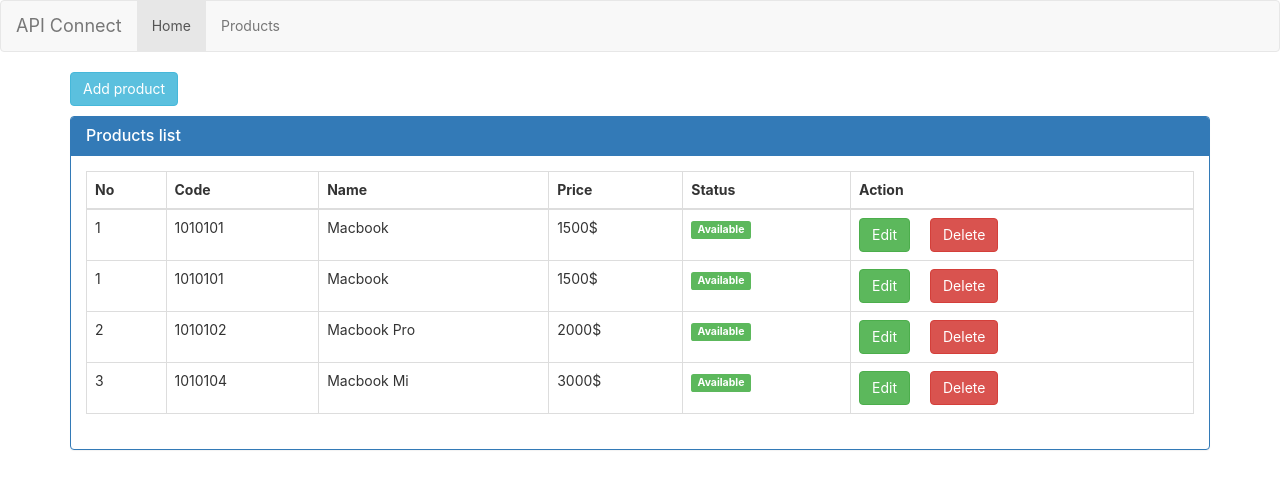
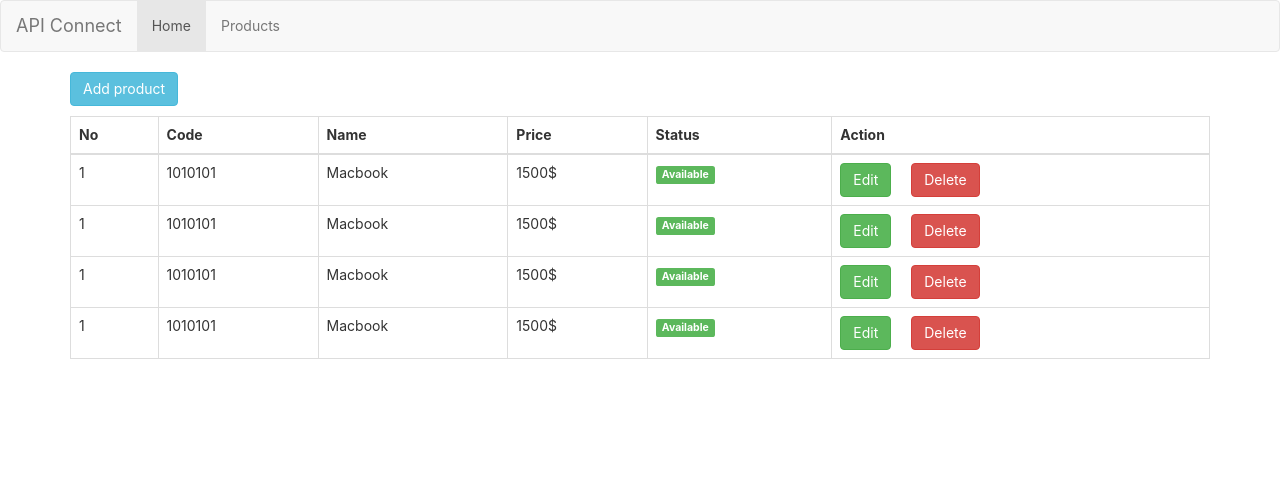
Before and after one commit to kido-project/training-react-connect-api, a React (Create React App) app: page /products in a window 1280 px wide. Shown: the top 488 px of the page. Built offline with nearby package versions, Linux system fonts and the light colour scheme.

Commit message:
Create components

```diff
--- a/src/App.js
+++ b/src/App.js
@@ -1,92 +1,18 @@
 import React, { Component } from 'react';
 import './App.css';
+import Menu from './components/Menu/Menu';
+import Products from './components/Products/Products';
 
 class App extends Component  {
   render() {
     return (
         <div>
-            <div className="navbar navbar-default">
-                <a className="navbar-brand" href="google.com">API Connect</a>
-                <ul className="nav navbar-nav">
-                <li className="active">
-                    <a href="google.com">Home</a>
-                </li>
-                <li>
-                    <a href="google.com">Products</a>
-                </li>
-                </ul>
-            </div>
+            <Menu/>
             <div className="container">
                 <div className="row">
                     <div className="col-xs-12 col-sm-12 col-md-12 col-lg-12">
                     <button type="button" className="btn btn-info mb-10">Add product</button>
-                    <div className="panel panel-primary">
-                        <div className="panel-heading">
-                        <h3 className="panel-title">Products list</h3>
-                        </div>
-                        <div className="panel-body">
-                        <table className="table table-bordered table-hover">
-                            <thead>
-                            <tr>
-                                <th>No</th>
-                                <th>Code</th>
-                                <th>Name</th>
-                                <th>Price</th>
-                                <th>Status</th>
-                                <th>Action</th>
-                            </tr>
-                            </thead>
-                            <tbody>
-                            <tr>
-                                <td>1</td>
-                                <td>1010101</td>
-                                <td>Macbook</td>
-                                <td>1500$</td>
-                                <td><span className="label label-success">Available</span></td>
-                                <td>
-                                <button type="button" className="btn btn-success mr-10">Edit</button>
-                                <button type="button" className="btn btn-danger ml-10">Delete</button>
-                                </td>
-                            </tr>
-                            <tr>
-                                <td>1</td>
-                                <td>1010101</td>
-                                <td>Macbook</td>
-                                <td>1500$</td>
-                                <td><span className="label label-success">Available</span></td>
-                                <td>
-                                <button type="button" className="btn btn-success mr-10">Edit</button>
-                                <button type="button" className="btn btn-danger ml-10">Delete</button>
-                                </td>
-                            </tr>
-                            <tr>
-                                <td>2</td>
-                                <td>1010102</td>
-                                <td>Macbook Pro</td>
-                                <td>2000$</td>
-                                <td><span className="label label-success">Available</span></td>
-                                <td>
-                                <button type="button" className="btn btn-success mr-10">Edit</button>
-                                <button type="button" className="btn btn-danger ml-10">Delete</button>
-                                </td>
-                            </tr>
-                            <tr>
-                                <td>3</td>
-                                <td>1010104</td>
-                                <td>Macbook Mi</td>
-                                <td>3000$</td>
-                                <td><span className="label label-success">Available</span></td>
-                                <td>
-                                <button type="button" className="btn btn-success mr-10">Edit</button>
-                                <button type="button" className="btn btn-danger ml-10">Delete</button>
-                                </td>
-                            </tr>
-                            </tbody>
-                        </table>
-
-                        </div>
-                    </div>
-
+                    <Products/>
                     </div>
                 </div>
             </div>
--- /dev/null
+++ b/src/components/Menu/Menu.js
@@ -0,0 +1,23 @@
+import React, { Component } from 'react';
+
+class Menu extends Component  {
+  render() {
+    return (
+        <div>
+           <div className="navbar navbar-default">
+                <a className="navbar-brand" href="google.com">API Connect</a>
+                <ul className="nav navbar-nav">
+                <li className="active">
+                    <a href="google.com">Home</a>
+                </li>
+                <li>
+                    <a href="google.com">Products</a>
+                </li>
+                </ul>
+            </div>
+        </div>
+    );
+  }
+}
+
+export default Menu;
--- /dev/null
+++ b/src/components/Product/Product.js
@@ -0,0 +1,21 @@
+import React, { Component } from 'react';
+
+class Product extends Component  {
+  render() {
+    return (
+      <tr>
+      <td>1</td>
+      <td>1010101</td>
+      <td>Macbook</td>
+      <td>1500$</td>
+      <td><span className="label label-success">Available</span></td>
+      <td>
+      <button type="button" className="btn btn-success mr-10">Edit</button>
+      <button type="button" className="btn btn-danger ml-10">Delete</button>
+      </td>
+  </tr>
+    );
+  }
+}
+
+export default Product;
--- /dev/null
+++ b/src/components/Products/Products.js
@@ -0,0 +1,29 @@
+import React, { Component } from 'react';
+import Product from './../Product/Product';
+
+class Products extends Component  {
+  render() {
+    return (
+        <table className="table table-bordered table-hover">
+            <thead>
+            <tr>
+                <th>No</th>
+                <th>Code</th>
+                <th>Name</th>
+                <th>Price</th>
+                <th>Status</th>
+                <th>Action</th>
+            </tr>
+            </thead>
+            <tbody>
+            <Product/>
+            <Product/>
+            <Product/>
+            <Product/>
+            </tbody>
+        </table>
+    );
+  }
+}
+
+export default Products;
```
Also changed, not shown: src/routes.js (added).
